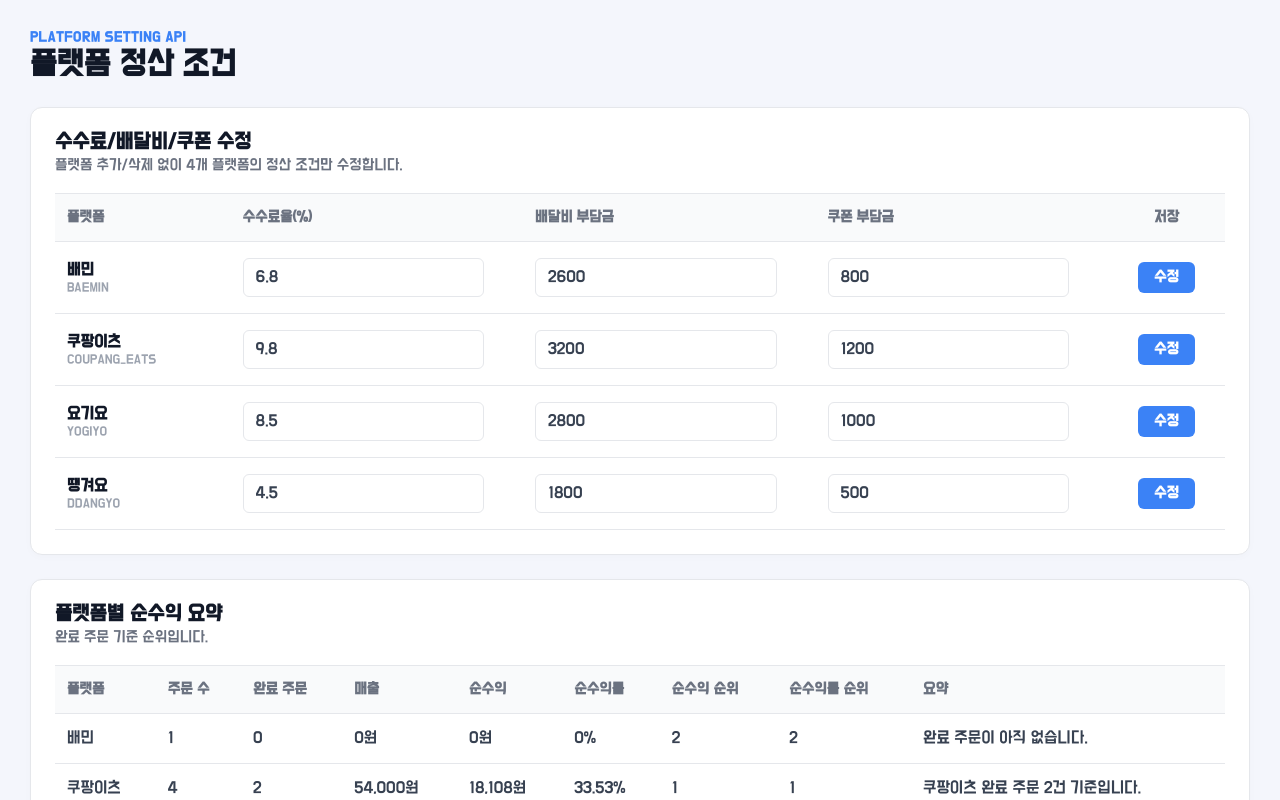
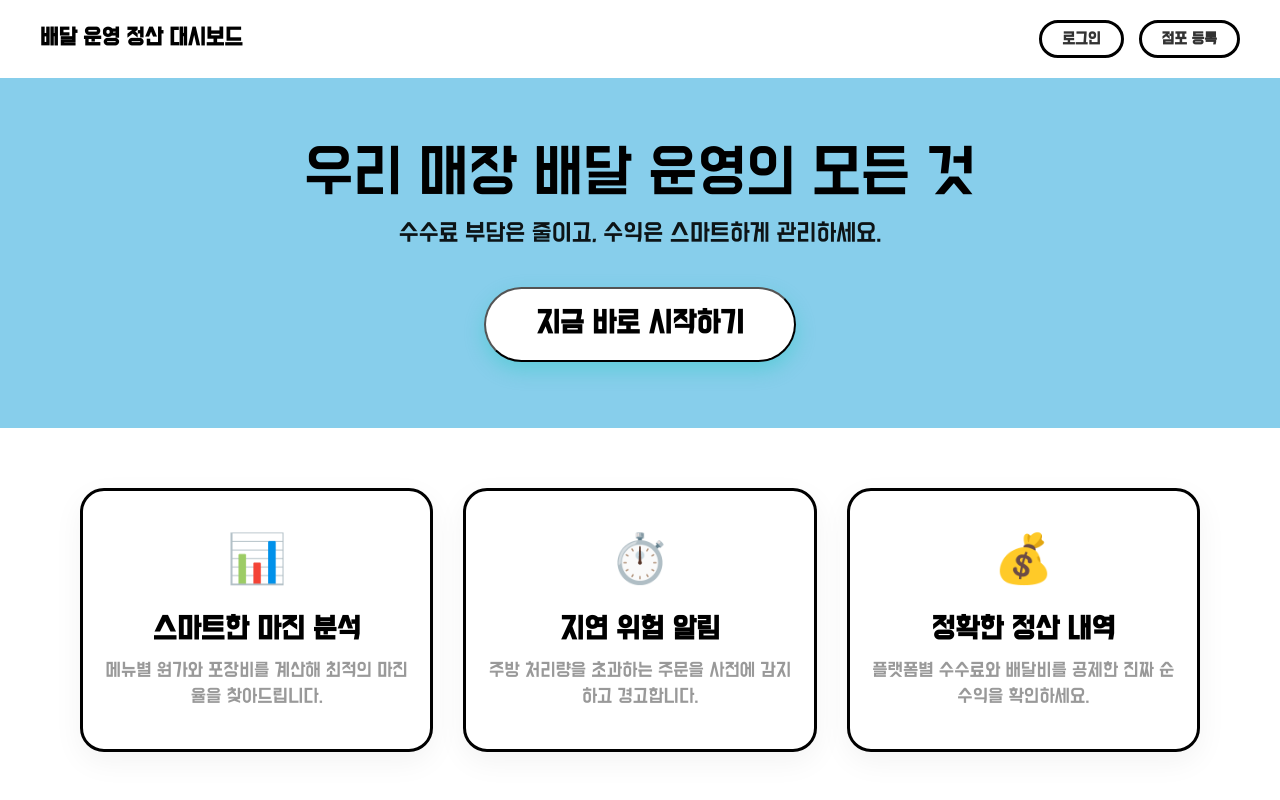
Before and after one commit to greencomacademy/team4-front, a Vue app: page / in a window 1280 px wide. Shown: the top 800 px of the page. Built offline with nearby package versions, Linux system fonts and the light colour scheme.

Commit message:
main.css 수정

```diff
--- a/src/assets/main.css
+++ b/src/assets/main.css
@@ -9,5 +9,4 @@
   padding: 0;
   box-sizing: border-box;
   font-family: 'BMDOHYEON_ttf';
-  color: #87CEEB;
 }
--- a/src/router/index.js
+++ b/src/router/index.js
@@ -1,7 +1,7 @@
 import { createRouter, createWebHistory } from 'vue-router';
-// import LandingView from '../views/LandingView.vue';
+import LandingView from '../views/LandingView.vue';
 // import DashboardView from '../views/DashboardView.vue';
-import PlatformsView from '../views/PlatformsView.vue';
+// import PlatformsView from '../views/PlatformsView.vue';
 
 const router = createRouter({
   history: createWebHistory(),
@@ -14,7 +14,7 @@
     {
       path: '/',
       name: 'platform',
-      component: PlatformsView // 주소가 '/' 일 때 랜딩 페이지를 띄웁니다.
+      component: LandingView // 주소가 '/' 일 때 랜딩 페이지를 띄웁니다.
     }
   ]
 });
```
